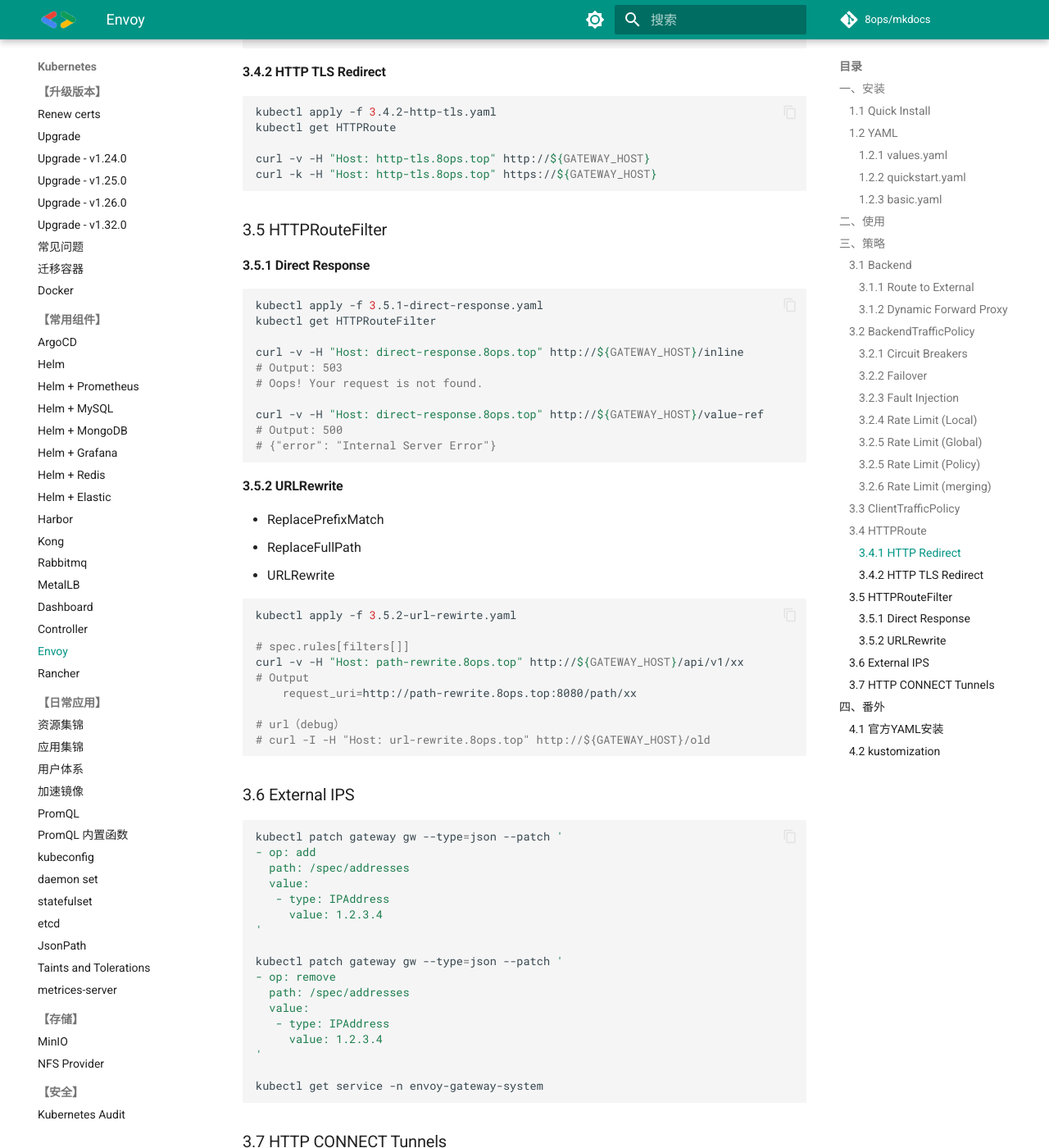
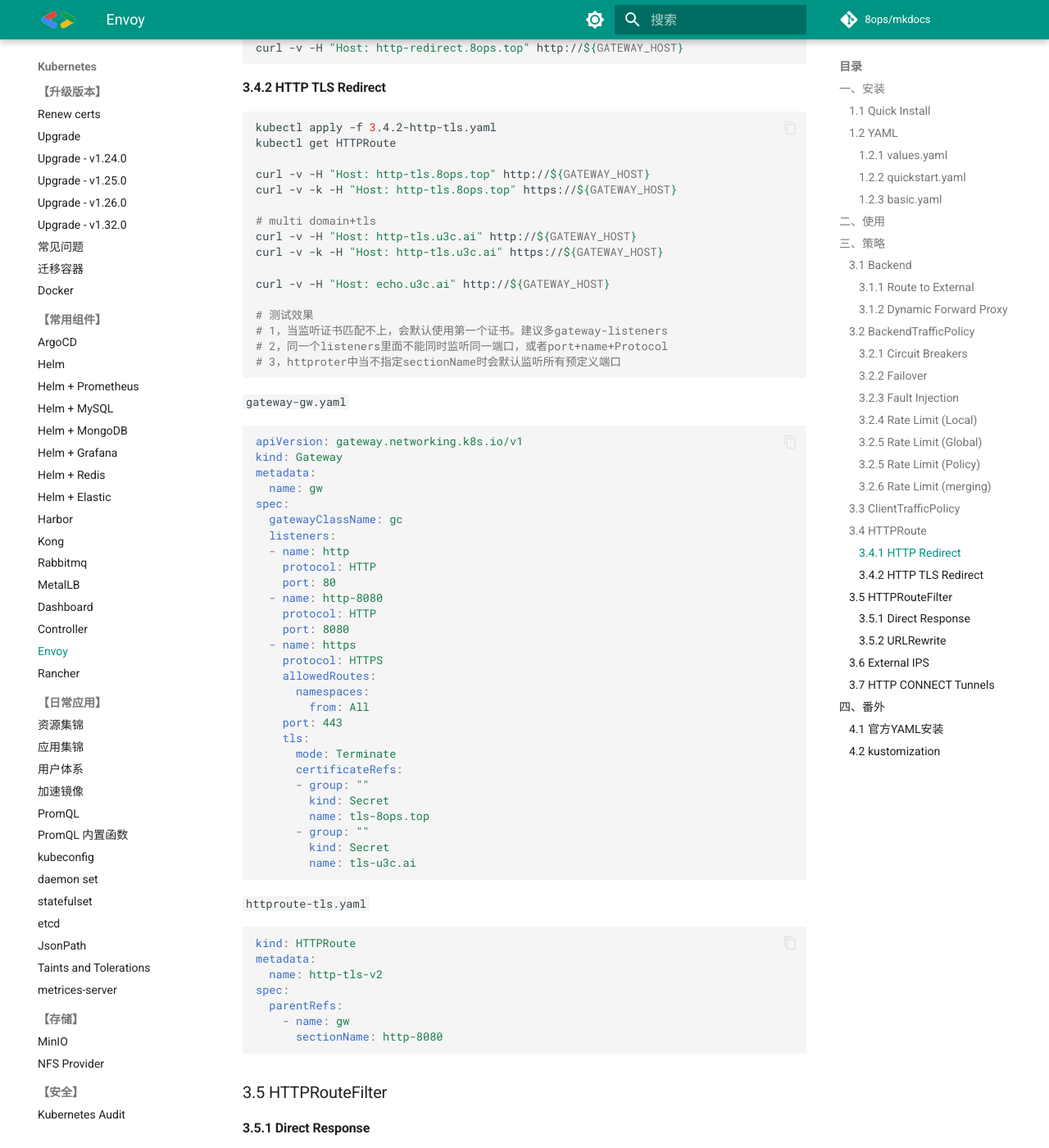
Before and after one commit to 8ops/mkdocs, an MkDocs documentation site: the page built from docs/kubernetes/43-envoy.md, in a window 1280 px wide and 1400 px high, scrolled down 13174 px. Shown: the whole window at 82% size. Built offline with MkDocs 1.6.1 and Material for MkDocs 9.7.7, drawn with Linux system fonts in a browser that asks for light colours; comment, search, counter and statistics services are not loaded; some of the changed text lies outside the part shown.

Commit message:
debug envoy

````diff
--- a/docs/kubernetes/43-envoy.md
+++ b/docs/kubernetes/43-envoy.md
@@ -303,7 +303,7 @@ kubectl -n envoy-gateway-system logs -f \
 kubectl -n envoy-gateway-system logs -f \
   pod/envoy-default-gw-3d45476e-779fb9dc9d-x6zhr \
   -c envoy --tail 5 | \
-  jq '.start_time, .response_code, ."x-envoy-origin-path"'
+  jq '.start_time, .response_code, ."x-envoy-origin-path", ."route_name"'
 ```
 
 
@@ -376,6 +376,7 @@ curl -I -H Host:books.8ops.top http://${GATEWAY_HOST}/
 #### 3.2.1 Circuit Breakers
 
 ```bash
+# 慎用，会影响ratelimit
 kubectl apply -f 3.2.1-circuit-breakers.yaml
 kubectl get BackendTrafficPolicy
 
@@ -743,8 +744,71 @@ kubectl apply -f 3.4.2-http-tls.yaml
 kubectl get HTTPRoute
 
 curl -v -H "Host: http-tls.8ops.top" http://${GATEWAY_HOST}
-curl -k -H "Host: http-tls.8ops.top" https://${GATEWAY_HOST}
+curl -v -k -H "Host: http-tls.8ops.top" https://${GATEWAY_HOST}
+
+# multi domain+tls
+curl -v -H "Host: http-tls.u3c.ai" http://${GATEWAY_HOST}
+curl -v -k -H "Host: http-tls.u3c.ai" https://${GATEWAY_HOST}
+
+curl -v -H "Host: echo.u3c.ai" http://${GATEWAY_HOST}
+
+# 测试效果
+# 1，当监听证书匹配不上，会默认使用第一个证书。建议多gateway-listeners
+# 2，同一个listeners里面不能同时监听同一端口，或者port+name+Protocol
+# 3，httproter中当不指定sectionName时会默认监听所有预定义端口
+
 ```
+
+
+
+`gateway-gw.yaml`
+
+```yaml
+apiVersion: gateway.networking.k8s.io/v1
+kind: Gateway
+metadata:
+  name: gw
+spec:
+  gatewayClassName: gc
+  listeners:
+  - name: http
+    protocol: HTTP
+    port: 80
+  - name: http-8080
+    protocol: HTTP
+    port: 8080
+  - name: https
+    protocol: HTTPS
+    allowedRoutes:
+      namespaces:
+        from: All
+    port: 443
+    tls:
+      mode: Terminate
+      certificateRefs:
+      - group: ""
+        kind: Secret
+        name: tls-8ops.top
+      - group: ""
+        kind: Secret
+        name: tls-u3c.ai
+```
+
+
+
+`httproute-tls.yaml`
+
+```yaml
+kind: HTTPRoute
+metadata:
+  name: http-tls-v2
+spec:
+  parentRefs:
+    - name: gw
+      sectionName: http-8080
+```
+
+
 
 
 
````
Also changed, not shown: other parts of docs/kubernetes/43-envoy.md (+1 -1 lines).
